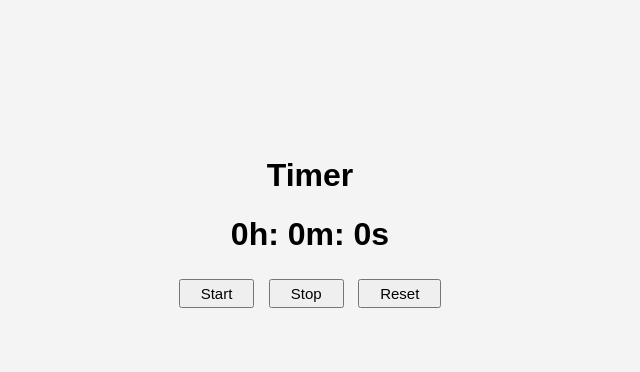
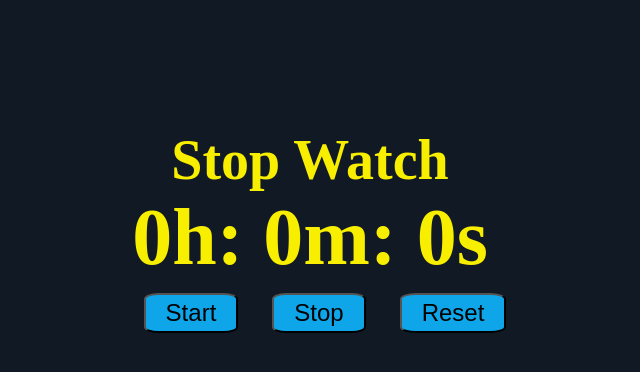
Before and after one commit to fasih245/Switch-, a plain HTML site: page index.html in a window 1280 px wide. Shown: the whole page, without its empty margins (330-970 px from the left). Drawn offline with Linux system fonts and the light colour scheme.

Commit message:
UI finalized

```diff
--- a/index.html
+++ b/index.html
@@ -4,15 +4,16 @@
     <meta charset="UTF-8">
     <meta name="viewport" content="width=device-width, initial-scale=1.0">
     <link rel="stylesheet" href="style.css">
+    <!-- <link href="https://cdn.jsdelivr.net/npm/bootstrap@5.3.3/dist/css/bootstrap.min.css" rel="stylesheet" integrity="sha384-QWTKZyjpPEjISv5WaRU9OFeRpok6YctnYmDr5pNlyT2bRjXh0JMhjY6hW+ALEwIH" crossorigin="anonymous"> -->
     <title>Document</title>
 </head>
-<body>
+<body class="">
 
-<h1>Timer</h1>
+<h1 class="">Stop Watch</h1>
 <h1 id="timer">0h: 0m: 0s</h1>
-<button class="btn" id="btn1" onclick="startTimer()">Start</button>
-<button class="btn" id="btn2" onclick="stopTimer()">Stop</button>
-<button class="btn" id="btn3" onclick="resetTime()">Reset</button>
+<button class="btn btn-primary btn-sm" id="btn1" onclick="startTimer()">Start</button>
+<button class="btn btn-primary btn-sm" id="btn2" onclick="stopTimer()">Stop</button>
+<button class="btn btn-primary btn-sm" id="btn3" onclick="resetTime()">Reset</button>
     <script src="app.js"></script>
 </body>
 </html>
--- a/style.css
+++ b/style.css
@@ -1,25 +1,35 @@
+
+*{
+    margin: 0;
+    padding: 0;
+    text-align: center;
+    /* vertical-align:middle; */
+    box-sizing: border-box;
+    /* margin-top: 50px; */
+}
 body{
-    /* display: flex; */
-    justify-content: center;
-    align-items: center;
-            height: 100vh;
-            font-family: Arial, sans-serif;
-            background-color: #f4f4f4;
-            text-align: center;
-            padding-top: 10%;
+    background-color: #111a24;
+    color: #f8ee00;
+    margin-top: 10%;
 }
 
 .btn{
-
-        font-size: 15px;
-        margin: 5px;
+      background-color: #0ea5e9 ;
+        word-spacing: 20px;
+        margin-top: 10px;
+        /* font-size: 15px;
+        margin: 5px; */
         padding: 4px 20px;
         cursor: pointer;
+        font-size: 1.5rem;
+        border-radius: 15%;
+        margin-left: 30px;
 
 }
 
 #btn1:hover{
   background-color: #35e035;
+
 }
 
 #btn2:hover{
@@ -27,4 +37,12 @@ body{
 }
 #btn3:hover{
     background-color: #ffffff;
+    color: black;
 }
+h1{
+     font-size: 3.5rem;
+
+}
+#timer{
+    font-size: 5rem;
+}
```
